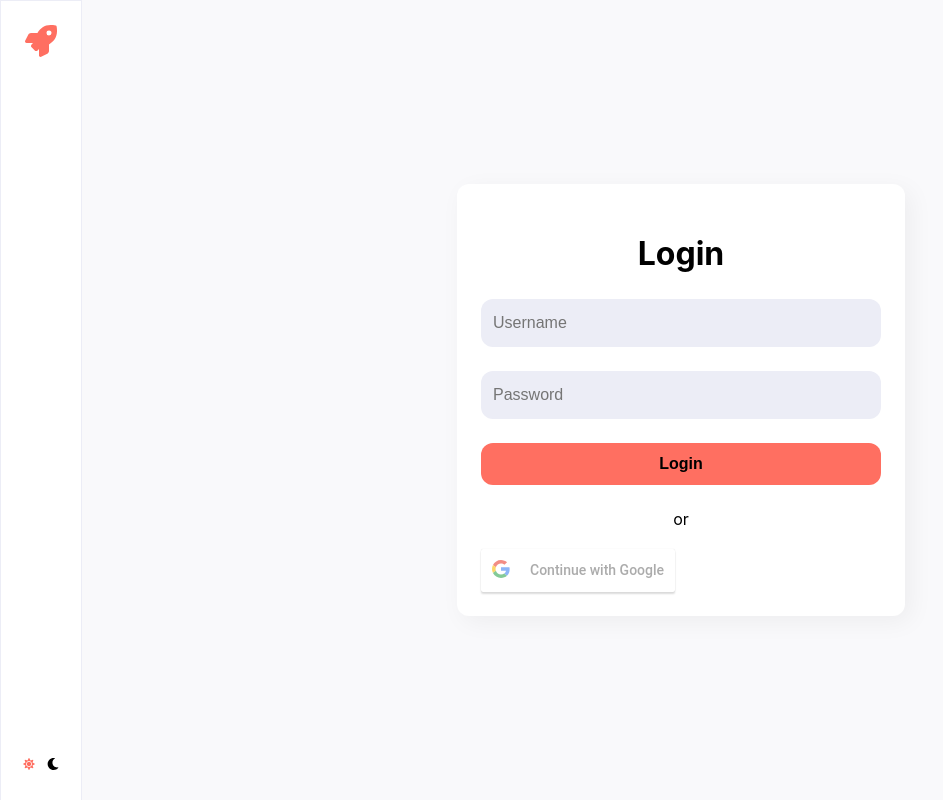
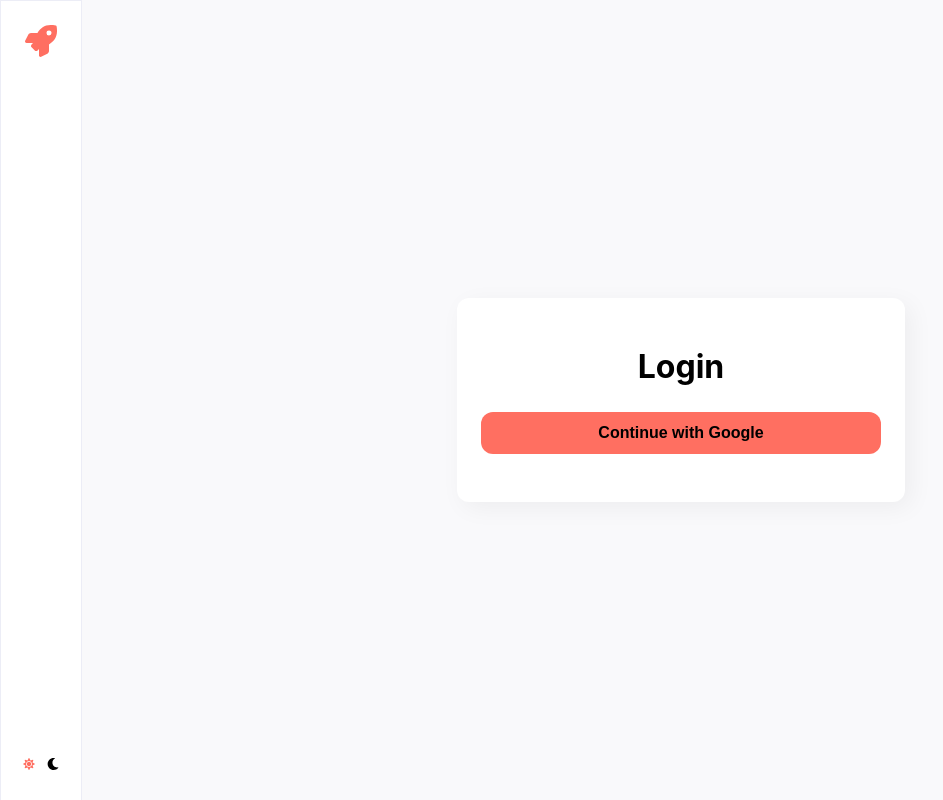
Before and after one commit to ste-wr/ops-frontend-houston, a React (Create React App) app: page / in a window 1280 px wide. Shown: the whole page, without its empty margins (0-943 px from the left). Built offline with nearby package versions, Linux system fonts and the light colour scheme.

Commit message:
refactored google auth to use server-based url generation

```diff
--- a/src/components/auth/LoginLayout.tsx
+++ b/src/components/auth/LoginLayout.tsx
@@ -1,6 +1,5 @@
 import * as React from 'react'
 import styled from 'styled-components'
-import GoogleLogin from 'react-google-login'
 
 const LoginContainer = styled.div`
     background-color: ${(props: any) => props.theme.grey_300};
@@ -20,22 +19,6 @@ const LoginHeader = styled.h1`
 
 const LoginForm = styled.form`
     margin-bottom: 24px;
-`
-
-const LoginFormInput = styled.input`
-    background-color: ${(props: any) => props.theme.grey_200};
-    border: none;
-    padding: 12px;
-    min-width: 100%;
-    box-sizing: border-box;
-    font-size: 16px;
-    line-height: 149%;
-    margin-bottom: 24px;
-    border-radius: 12px;
-    color: ${(props: any) => props.theme.grey_400};
-    &:focus {
-        color: ${(props: any) => props.theme.grey_800};
-    }
 `
 
 const LoginFormSubmit = styled.input`
@@ -59,67 +42,27 @@ const ErrorResponseField = styled.div`
     text-align: center;
 `
 
-const LoginSeparator = styled.div`
-    min-width: 100%;
-    height: 16px;
-    text-align: center;
-    color: ${(props: any) => props.theme.grey_500};
-    margin-bottom: 24px;
-`
-
-const loginUser = async (credentials) => {
-    return fetch('/auth/login', {
-        method: 'POST',
-        headers: {
-            'Content-Type': 'application/json'
-        },
-        body: JSON.stringify(credentials)
+const fetchAuthorizeURL: any = async() => {
+    const res = await fetch('/auth/login', {
+        method: 'GET'
     })
-    .then(data => {
-        if(!data.ok) {
-            return data.json()
-        } else {
-            // set an auth token in cookies
-            // set isAuthenticated to true
-            return true
-        }
-    })
-}
-
-const handleGoogleSuccess = async(googleData) => {
-    const res = await fetch('/auth/google', {
-        method: 'POST',
-        body: JSON.stringify(googleData),
-        headers: {
-            "Content-Type": "application/json"
-        }
-    })
-
-    const data = await res.json()
-    console.log(data)
-    return true
+    return res
 }
 
 const LoginLayout = () => {
-    const [username, setUserName] = React.useState('')
-    const [password, setPassword] = React.useState('')
     const [errorMessage, setErrorMessage] = React.useState(null)
-    const handleSubmit = async e => {
+    const handleAuthorize = async e => {
         e.preventDefault()
-        const response = await loginUser({
-            username,
-            password
+        let authPopup = window.open("about:blank", "Google Authentication", "width=630,height=685")
+        await fetchAuthorizeURL().then(data => {
+            if (!data.ok) {
+                setErrorMessage('Failed to get Google Auth URL')
+            } else {
+                data.text().then(text => {
+                    authPopup.location.href = text
+                })
+            }
         })
-        if(response.message) {
-            setErrorMessage(response.message)
-        } else {
-            setErrorMessage(null)
-            console.log('logging in (LOGINLAYOUT)')
-            console.log(response)
-        }
-    }
-    const handleGoogleFailure = (error) => {
-        console.log(error)
     }
     let style={
         display: ""
@@ -128,21 +71,10 @@ const LoginLayout = () => {
     return (
         <LoginContainer className="login-form">
             <LoginHeader>Login</LoginHeader>
-            <LoginForm onSubmit={handleSubmit}>
-                <LoginFormInput type="email" name="username" placeholder="Username" onChange={e => setUserName(e.target.value)} />
-                <LoginFormInput type="password" name="password" placeholder="Password" onChange={e => setPassword(e.target.value)} />
-                <LoginFormSubmit type="submit" value="Login" />
+            <LoginForm onSubmit={handleAuthorize}>
+                <LoginFormSubmit type="submit" value="Continue with Google" />
             </LoginForm>
             <ErrorResponseField style={style}>{errorMessage}</ErrorResponseField>
-            <LoginSeparator>or</LoginSeparator>
-            <GoogleLogin
-                responseType="code"
-                clientId="605997161745-vn13em4krj1mq7pkdjuoom2kg1ritn72.apps.googleusercontent.com"
-                buttonText="Continue with Google"
-                onSuccess={handleGoogleSuccess}
-                onFailure={handleGoogleFailure}
-                cookiePolicy={'single_host_origin'}
-            />
         </LoginContainer>
     )
 }
--- a/src/components/core/App.tsx
+++ b/src/components/core/App.tsx
@@ -22,7 +22,7 @@ const AppContainer = styled.div`
 `
 
 function App(){
-    const [isLoggedIn, setLoggedIn] = React.useState(false)
+    const [isLoggedIn] = React.useState(false)
     const userState = useUserState()
     return (
         <ThemeProvider theme={userState.theme}>
--- a/src/setupProxy.js
+++ b/src/setupProxy.js
@@ -2,7 +2,7 @@ const { createProxyMiddleware } = require('http-proxy-middleware')
 
 module.exports = function(app) {
     app.use(
-        '/auth',
+        '/auth/login',
         createProxyMiddleware({
             target: 'http://localhost:3000',
             changeOrigin: true
```
Also changed, not shown: 1 other file (tests, documents, lock files or other folders).
